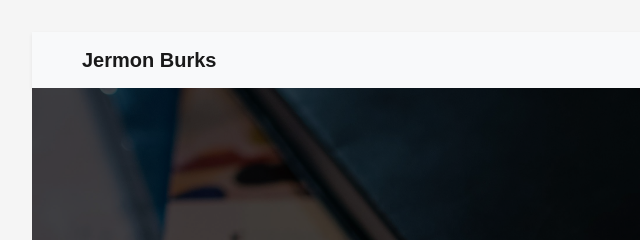
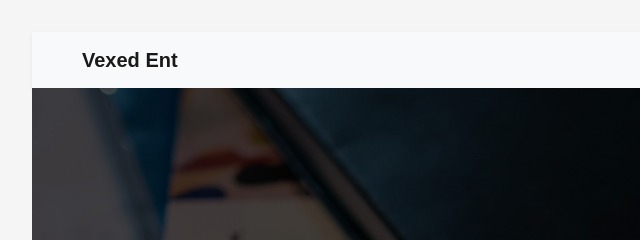
Before and after one commit to liaclemente22/jermon, a plain HTML site: page index.html in a window 1280 px wide. Shown: the top 240 px of the page, 0-640 px from the left. Drawn offline with nearby package versions, Linux system fonts and the light colour scheme.

Commit message:
Update the Navbar brand name

```diff
--- a/index.html
+++ b/index.html
@@ -22,7 +22,7 @@
   <!-- Navbar -->
   <nav class="navbar navbar-expand-lg navbar-light bg-light shadow-sm">
     <div class="container">
-      <a class="navbar-brand fw-bold" href="#">Jermon Burks</a>
+      <a class="navbar-brand fw-bold" href="#">Vexed Ent</a>
       <button class="navbar-toggler" type="button" data-bs-toggle="collapse" data-bs-target="#navbarContent">
         <span class="navbar-toggler-icon"></span>
       </button>
```
